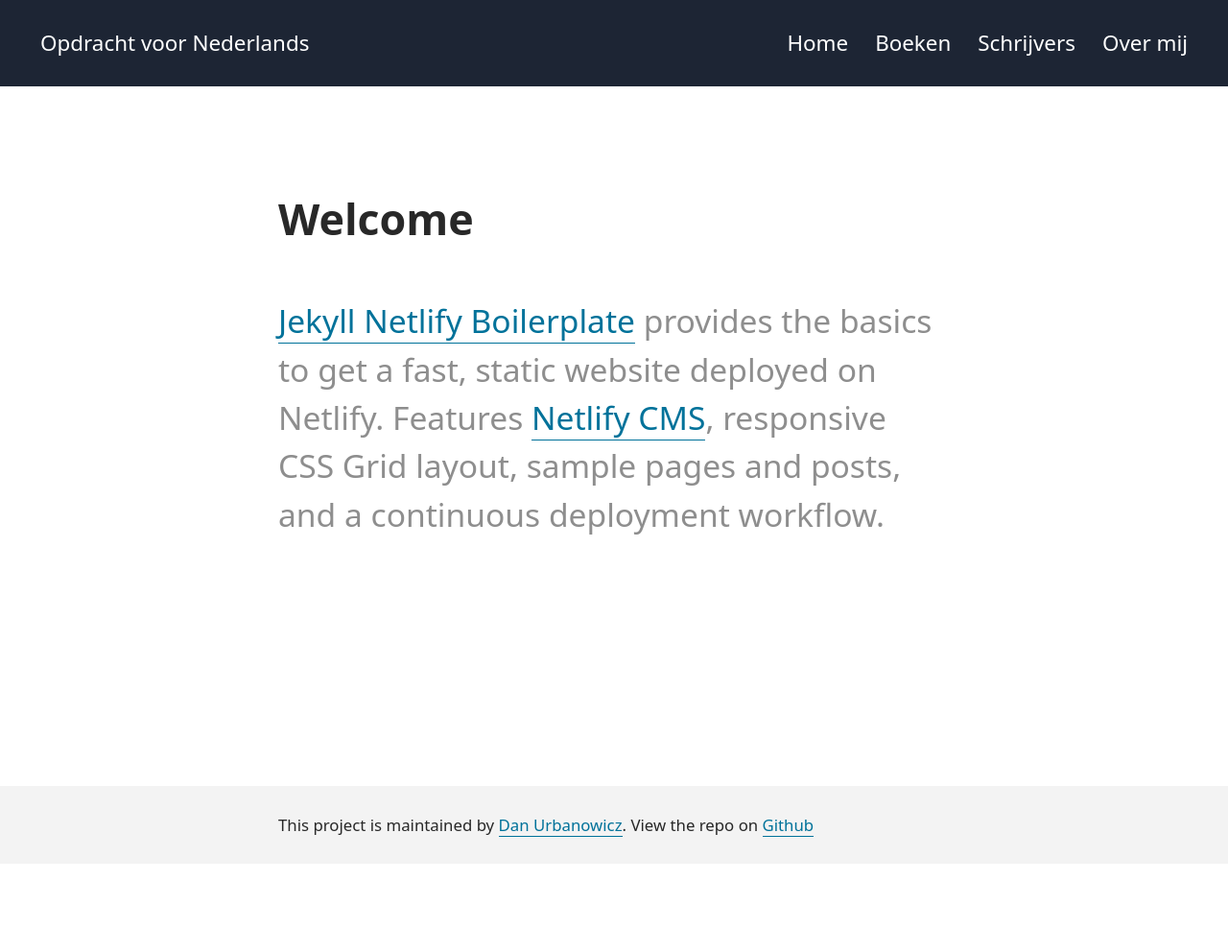
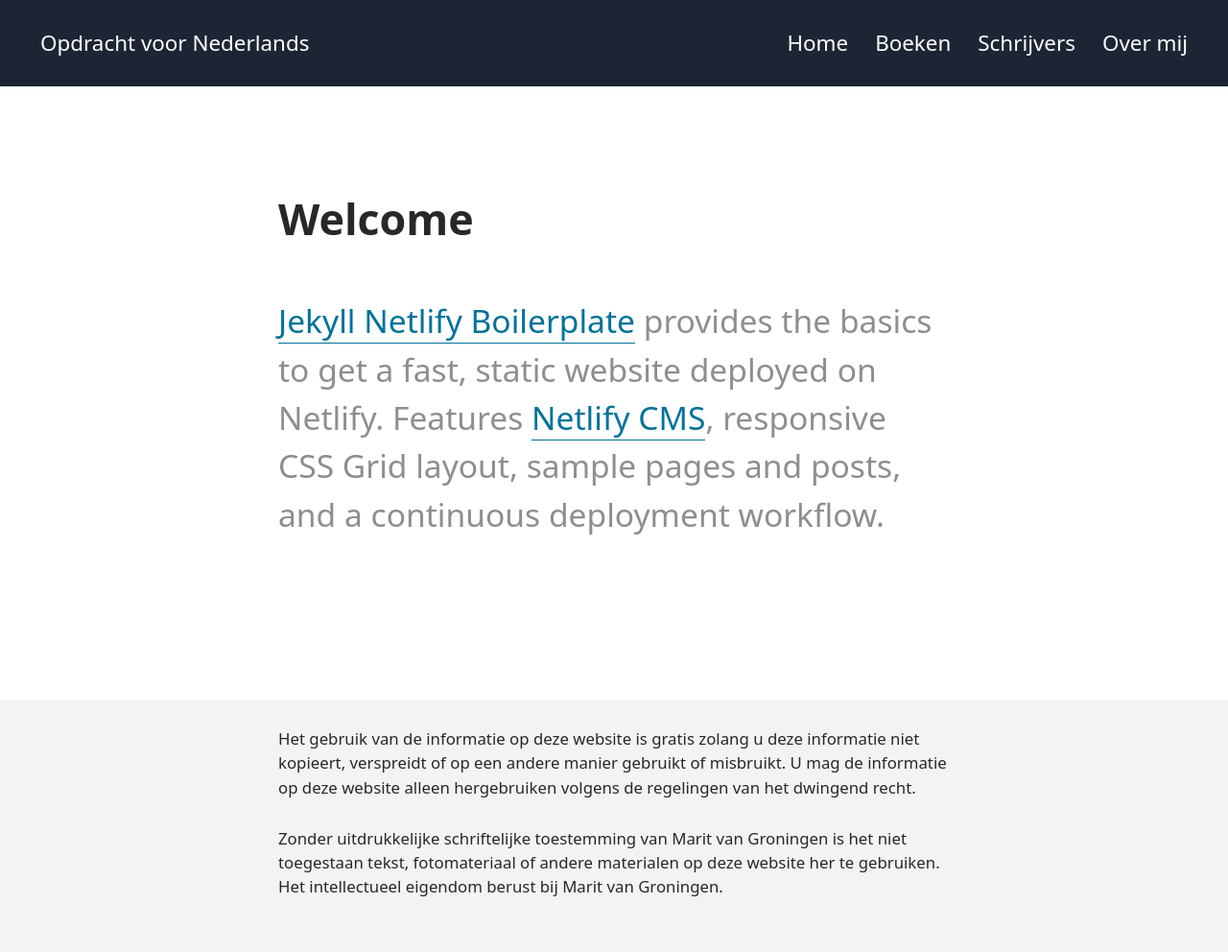
Before and after one commit to groninge01/marit, a Jekyll site: the page built from pages/index.md, in a window 1280 px wide. Shown: the whole page at 96% size. Built offline with Jekyll 4.4.1, drawn with Linux system fonts in a browser that asks for light colours; a script that is not in the unit is left out; before the commit the page ends 900 px from its top, so only the background shows below that.

Commit message:
Updated text

```diff
--- a/_includes/footer.html
+++ b/_includes/footer.html
@@ -1,5 +1,12 @@
 <footer>
 
-  <small>This project is maintained by <a href="https://www.danurbanowicz.com" rel="noopener">Dan Urbanowicz</a>. View the repo on <a href="https://github.com/danurbanowicz/jekyll-netlify-boilerplate" rel="noopener">Github</a></small>
+  <small>
+    <p>
+      Het gebruik van de informatie op deze website is gratis zolang u deze informatie niet kopieert, verspreidt of op een andere manier gebruikt of misbruikt. U mag de informatie op deze website alleen hergebruiken volgens de regelingen van het dwingend recht.
+    </p>
+    <p>
+      Zonder uitdrukkelijke schriftelijke toestemming van Marit van Groningen is het niet toegestaan tekst, fotomateriaal of andere materialen op deze website her te gebruiken. Het intellectueel eigendom berust bij Marit van Groningen.
+    </p>
+  </small>
 
 </footer>
```
